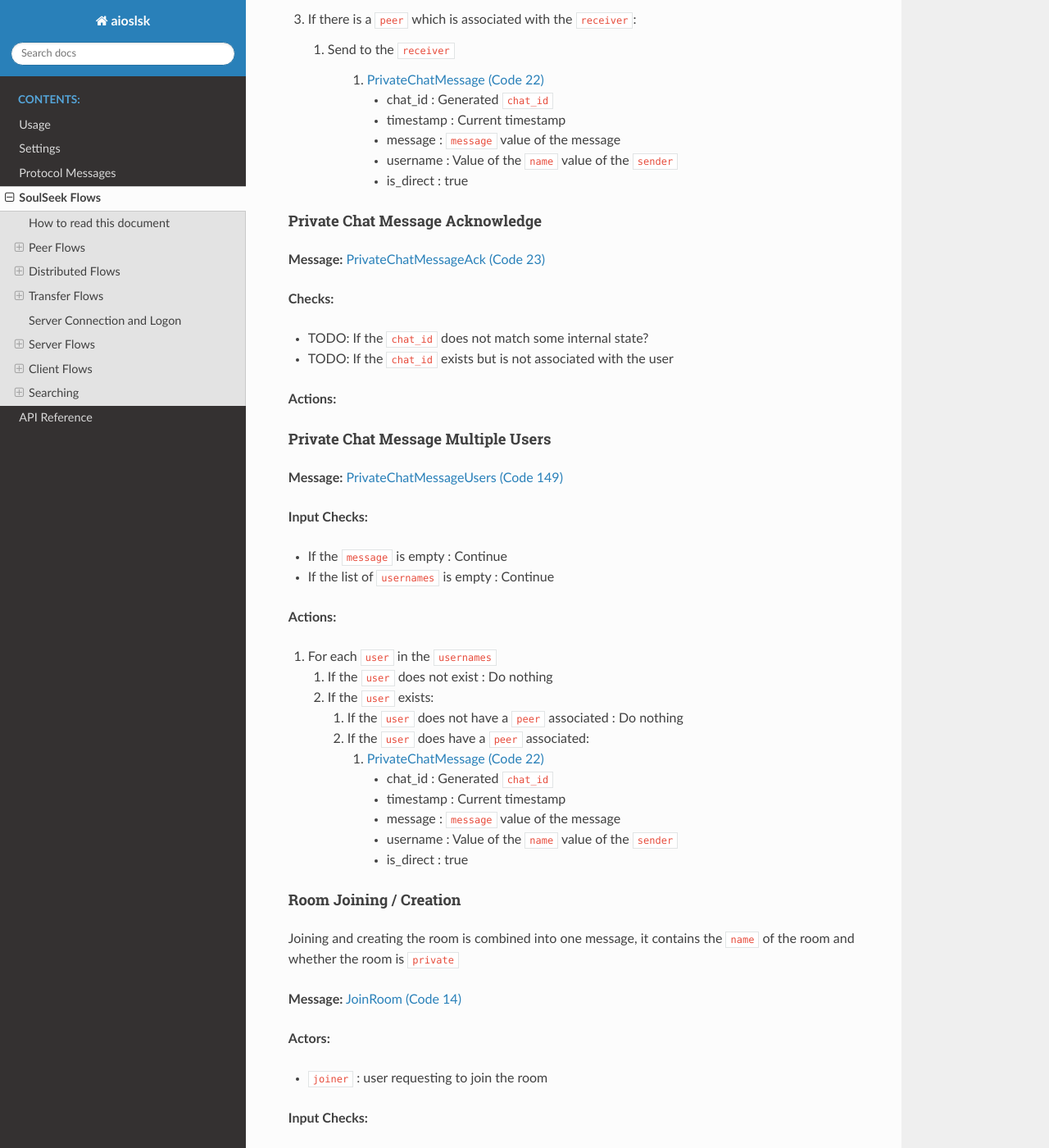
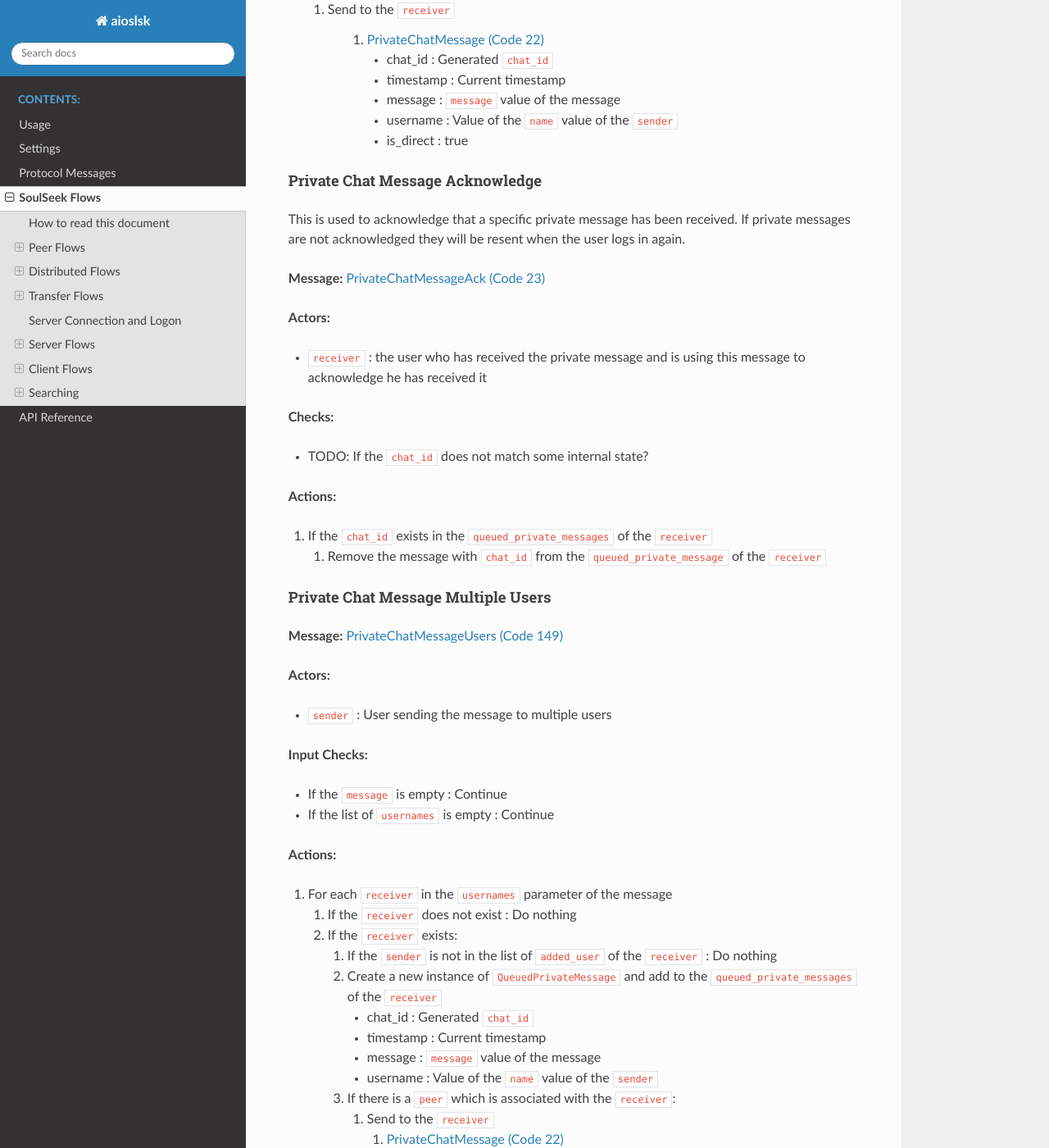
Before and after one commit to JurgenR/aioslsk, a Sphinx documentation site: the page built from docs/source/SOULSEEK.rst, in a window 1280 px wide and 1400 px high, scrolled down 20551 px. Shown: the whole window at 82% size. Built offline with Sphinx 7.4.7 and the Read the Docs theme 2.0.0, drawn with Linux system fonts in a browser that asks for light colours; some of the changed text lies outside the part shown.

Commit message:
docs: improve docs for sending private messages

```diff
--- a/docs/source/MESSAGES.rst
+++ b/docs/source/MESSAGES.rst
@@ -253,7 +253,11 @@ If the peer does not exist we will receive a response with IP address, port set
 AddUser (Code 5)
 ----------------
 
-Track a user
+When a user is added with this message the server will automatically send user status updates using the :ref:`GetUserStatus` message.
+
+When a user sends a message to multiple users using the :ref:`PrivateChatMessageUsers` message then this message will only be received if the sender was added first using this message.
+
+To remove a user use the :ref:`RemoveUser` message. Keep in mind that you will still receive status updates in case you are joined in the same room with the user.
 
 :Code: 5 (0x05)
 :Send:
@@ -275,7 +279,7 @@ Track a user
 RemoveUser (Code 6)
 -------------------
 
-Untrack a user
+Remove the tracking of user status which was previously added with the :ref:`AddUser` message.
 
 :Code: 6 (0x06)
 :Send:
@@ -287,7 +291,7 @@ Untrack a user
 GetUserStatus (Code 7)
 ----------------------
 
-Get the user status, we will get updates on this automatically if we have performed AddUser
+Get the user status, we will get updates on this automatically if we have performed :ref:`AddUser`
 
 :Code: 5 (0x05)
 :Send:
@@ -1493,7 +1497,7 @@ List of operators for a private room.
 PrivateChatMessageUsers (Code 149)
 ----------------------------------
 
-Send a private message to a list of users
+Send a private message to a list of users. This message will only be received by users who have added you using the :ref:`AddUser` message first.
 
 :Code: 149 (0x95)
 :Send:
--- a/docs/source/SOULSEEK.rst
+++ b/docs/source/SOULSEEK.rst
@@ -936,14 +936,12 @@ This message is used to send a private chat message to a single user.
 **Actions:**
 
 1. Generate a ``chat_id``
-2. If there is no ``peer`` which is associated with the ``receiver``:
-
-   1. Create a new instance of ``QueuedPrivateMessage`` and add to the ``queued_private_messages`` of the ``receiver``
-
-      * chat_id : Generated ``chat_id``
-      * timestamp : Current timestamp
-      * message : ``message`` value of the message
-      * username : Value of the ``name`` value of the ``sender``
+2. Create a new instance of ``QueuedPrivateMessage`` and add to the ``queued_private_messages`` of the ``receiver``
+
+   * chat_id : Generated ``chat_id``
+   * timestamp : Current timestamp
+   * message : ``message`` value of the message
+   * username : Value of the ``name`` value of the ``sender``
 
 3. If there is a ``peer`` which is associated with the ``receiver``:
 
@@ -961,14 +959,23 @@ This message is used to send a private chat message to a single user.
 Private Chat Message Acknowledge
 ~~~~~~~~~~~~~~~~~~~~~~~~~~~~~~~~
 
+This is used to acknowledge that a specific private message has been received. If private messages are not acknowledged they will be resent when the user logs in again.
+
 **Message:** :ref:`PrivateChatMessageAck`
 
+**Actors:**
+
+* ``receiver`` : the user who has received the private message and is using this message to acknowledge he has received it
+
 **Checks:**
 
 * TODO: If the ``chat_id`` does not match some internal state?
-* TODO: If the ``chat_id`` exists but is not associated with the user
-
-**Actions:**
+
+**Actions:**
+
+1. If the ``chat_id`` exists in the ``queued_private_messages`` of the ``receiver``
+
+   1. Remove the message with ``chat_id`` from the ``queued_private_message`` of the ``receiver``
 
 
 Private Chat Message Multiple Users
@@ -976,6 +983,10 @@ Private Chat Message Multiple Users
 
 **Message:** :ref:`PrivateChatMessageUsers`
 
+**Actors:**
+
+* ``sender`` : User sending the message to multiple users
+
 **Input Checks:**
 
 * If the ``message`` is empty : Continue
@@ -983,21 +994,30 @@ Private Chat Message Multiple Users
 
 **Actions:**
 
-1. For each ``user`` in the ``usernames``
-
-   1. If the ``user`` does not exist : Do nothing
-   2. If the ``user`` exists:
-
-      1. If the ``user`` does not have a ``peer`` associated : Do nothing
-      2. If the ``user`` does have a ``peer`` associated:
-
-         1. :ref:`PrivateChatMessage`
-
-            * chat_id : Generated ``chat_id``
-            * timestamp : Current timestamp
-            * message : ``message`` value of the message
-            * username : Value of the ``name`` value of the ``sender``
-            * is_direct : true
+1. For each ``receiver`` in the ``usernames`` parameter of the message
+
+   1. If the ``receiver`` does not exist : Do nothing
+   2. If the ``receiver`` exists:
+
+      1. If the ``sender`` is not in the list of ``added_user`` of the ``receiver`` : Do nothing
+      2. Create a new instance of ``QueuedPrivateMessage`` and add to the ``queued_private_messages`` of the ``receiver``
+
+         * chat_id : Generated ``chat_id``
+         * timestamp : Current timestamp
+         * message : ``message`` value of the message
+         * username : Value of the ``name`` value of the ``sender``
+
+      3. If there is a ``peer`` which is associated with the ``receiver``:
+
+         1. Send to the ``receiver``
+
+            1. :ref:`PrivateChatMessage`
+
+               * chat_id : Generated ``chat_id``
+               * timestamp : Current timestamp
+               * message : ``message`` value of the message
+               * username : Value of the ``name`` value of the ``sender``
+               * is_direct : true
 
 
 Room Joining / Creation
@@ -1362,8 +1382,7 @@ Add an Interest
 
 **Input Checks:**
 
-* TODO: If the ``interest`` is empty
-* TODO: If the ``interest`` is already in the list of ``interests``
+* If the ``interest`` is empty : Continue
 
 **Actions:**
 
@@ -1379,8 +1398,7 @@ Add a Hated Interest
 
 **Input Checks:**
 
-* TODO: If the ``hated_interest`` is empty
-* TODO: If the ``hated_interest`` is already in the list of ``hated_interests``
+* If the ``hated_interest`` is empty : Continue
 
 **Actions:**
 
@@ -1398,7 +1416,6 @@ Remove an Interest
 **Input Checks:**
 
 * If the ``interest`` is empty: Continue
-* TODO: If the ``interest`` is not in the list of ``interests``
 
 **Actions:**
 
@@ -1415,7 +1432,6 @@ Remove a Hated Interest
 **Input Checks:**
 
 * If the ``hated_interest`` is empty: Continue
-* TODO: If the ``hated_interest`` is not in the list of ``hated_interests``
 
 **Actions:**
 
@@ -1847,6 +1863,11 @@ Function: Send Queued Messages
       * message : ``message`` value of the queued message
       * username : ``username``
       * is_direct : false
+
+
+.. note::
+
+   Messages are not removed from this list until they are acknowledged
 
 
 .. _function-room-list-update:
```
Also changed, not shown: 2 other files.
